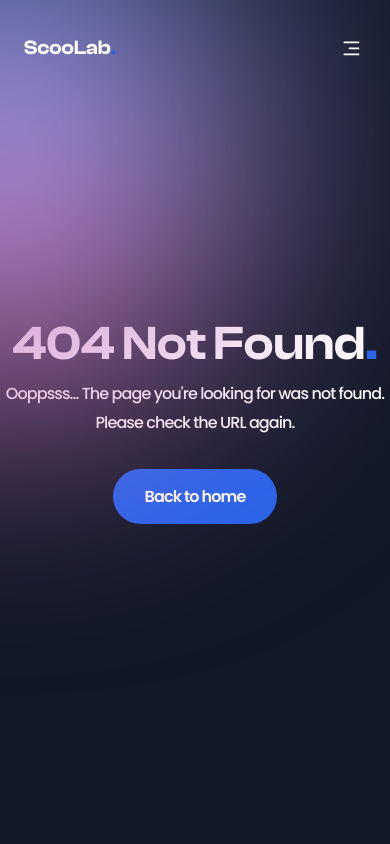
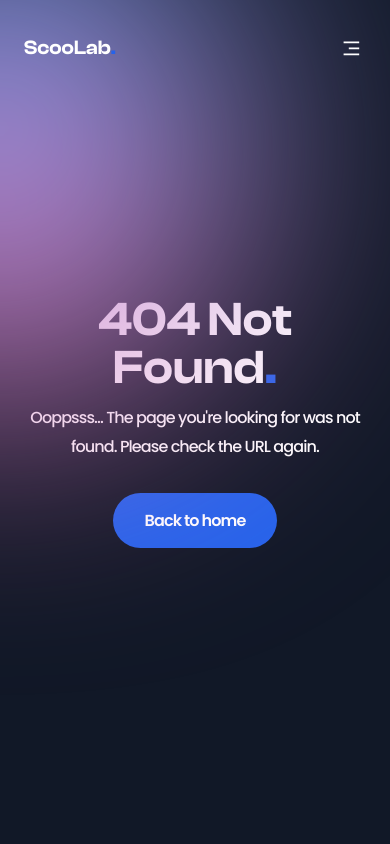
Before and after one commit to fajarfadillahh/scoolab-digital-agency-react-tailwind, a React (Vite) app: page /about-us in a window 390 px wide. Shown: the top 844 px of the page. Built offline with nearby package versions, Linux system fonts and the light colour scheme.

Commit message:
modified: fixed

```diff
--- a/src/components/TestimonialCard.jsx
+++ b/src/components/TestimonialCard.jsx
@@ -1,5 +1,4 @@
 import React from "react";
-import { RiStarFill } from "react-icons/ri";
 
 // import icon
 import CommaIcon from "../assets/images/icons/icon-comma.png";
--- a/src/parts/NotFoundPage/NotFoundMessage.jsx
+++ b/src/parts/NotFoundPage/NotFoundMessage.jsx
@@ -7,7 +7,7 @@ const NotFoundMessage = () => {
       {/* gradient */}
       <div className="absolute -top-[100px] -left-[250px] h-[500px] w-[500px] rounded-full bg-gradient-to-t from-pink-400 to-blue-400 blur-[130px] 2xl:-top-[50px] 2xl:h-[600px] 2xl:w-[600px]" />
 
-      <div className="container w-max text-center">
+      <div className="container text-center xs:w-max">
         <h1 className="section-title">
           404 Not Found<span className="text-blue-600">.</span>
         </h1>
```
